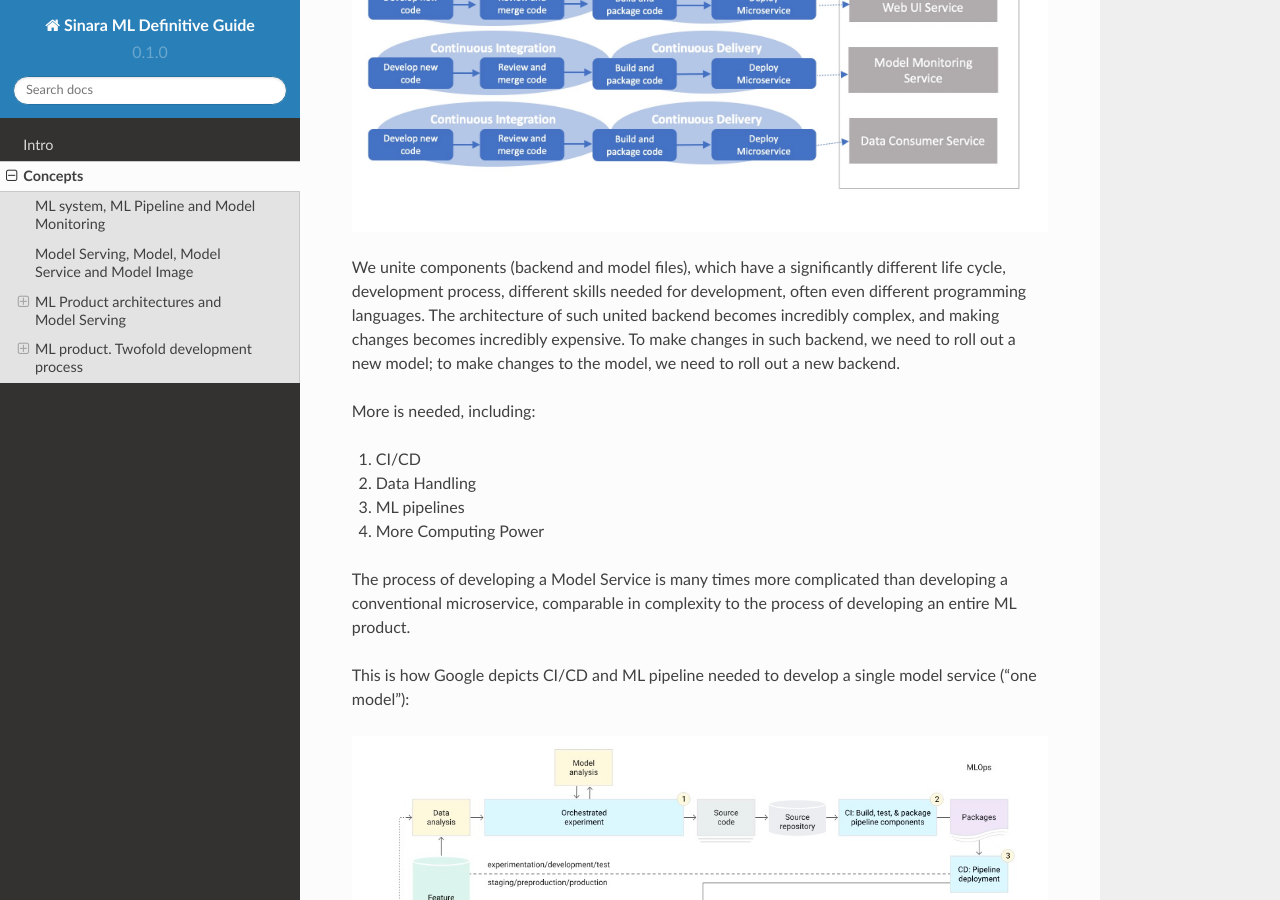
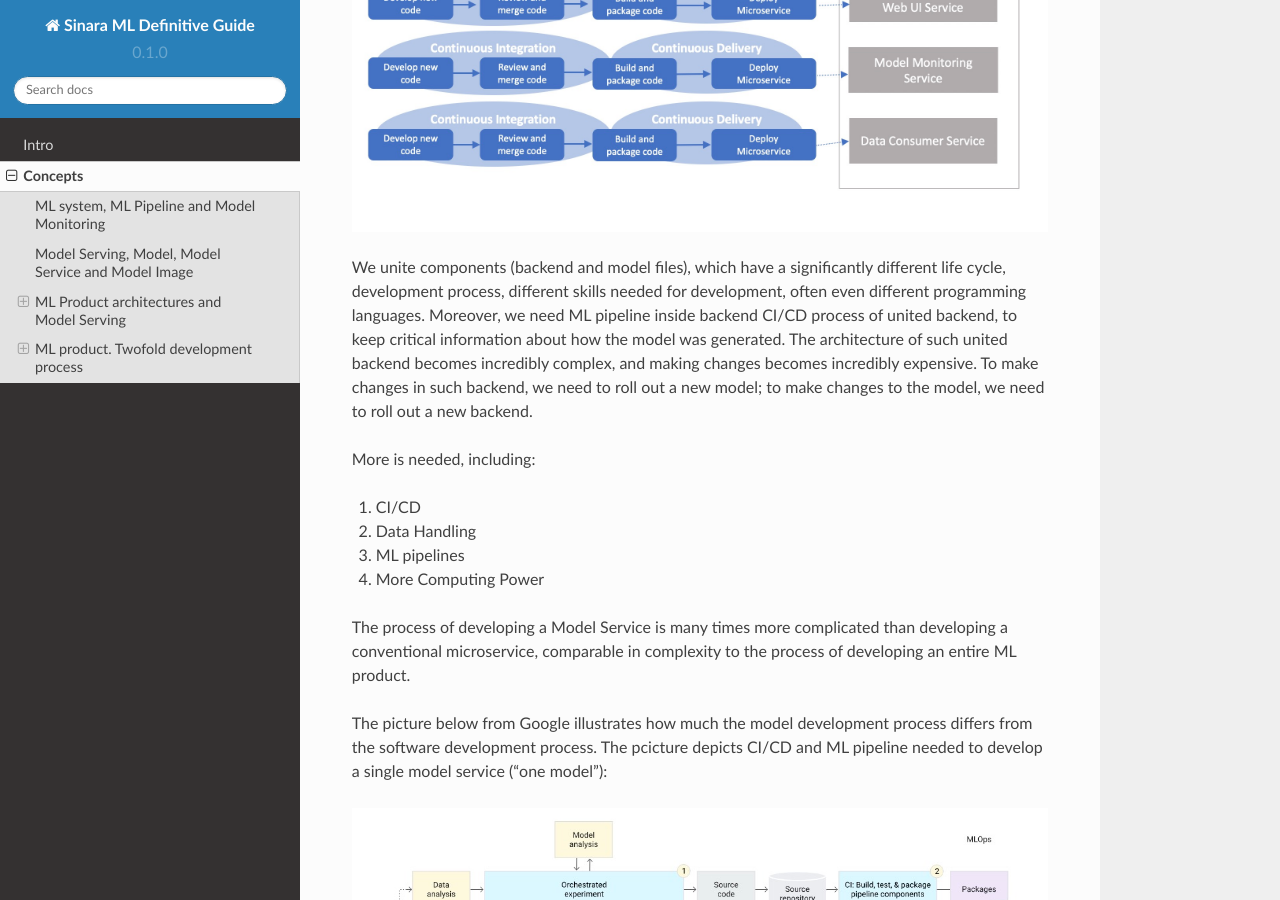
Before and after one commit to 4-DS/SinaraML-Def-Guide, a Sphinx documentation site: the page built from docs/source/concepts.rst, in a window 1280 px wide and 900 px high, scrolled down 6321 px. Built offline with Sphinx 7.4.7 and the Read the Docs theme 2.0.0, drawn with Linux system fonts in a browser that asks for light colours.

Commit message:
Update concepts.rst

```diff
--- a/docs/source/concepts.rst
+++ b/docs/source/concepts.rst
@@ -118,7 +118,8 @@
 
 .. image:: ml_product_antipattern.jpeg
 
-We unite components (backend and model files), which have a significantly different life cycle, development process, different skills needed for development, often even different programming languages. The architecture of such united backend becomes incredibly complex, and making changes becomes incredibly expensive. To make changes in such backend, we need to roll out a new model; to make changes to the model, we need to roll out a new backend.
+We unite components (backend and model files), which have a significantly different life cycle, development process, different skills needed for development, often even different programming languages. Moreover, we need ML pipeline inside backend CI/CD process of united backend, to keep critical information about how the model was generated. The architecture of such united backend becomes incredibly complex, and making changes becomes incredibly expensive. To make changes in such backend, we need to roll out a new model; to make changes to the model, we need to roll out a new backend.
+
 
 More is needed, including:
 
@@ -129,7 +130,7 @@
 
 The process of developing a Model Service is many times more complicated than developing a conventional microservice, comparable in complexity to the process of developing an entire ML product.
 
-This is how Google depicts CI/CD and ML pipeline needed to develop a single model service ("one model"):
+The picture below from Google illustrates how much the model development process differs from the software development process. The pcicture depicts CI/CD and ML pipeline needed to develop a single model service ("one model"):
 
 .. image:: google_ml_pipeline_and_cicd.jpeg
 
```
